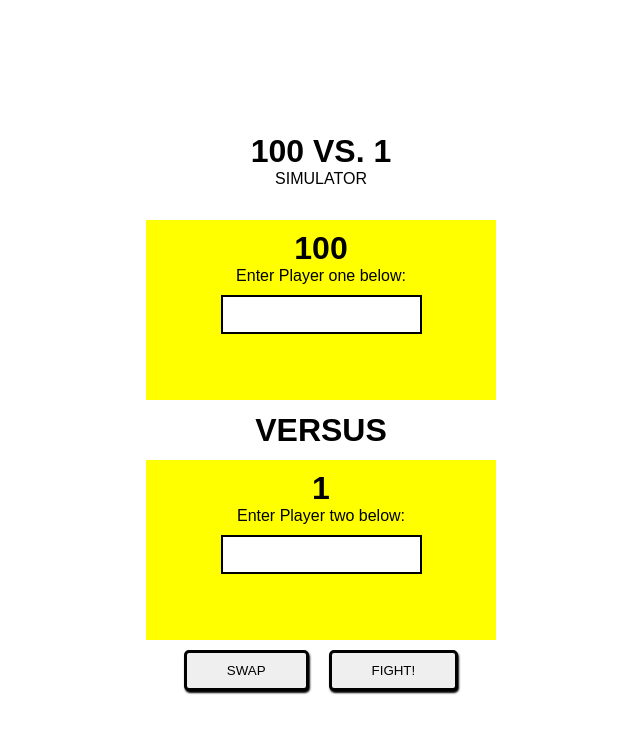
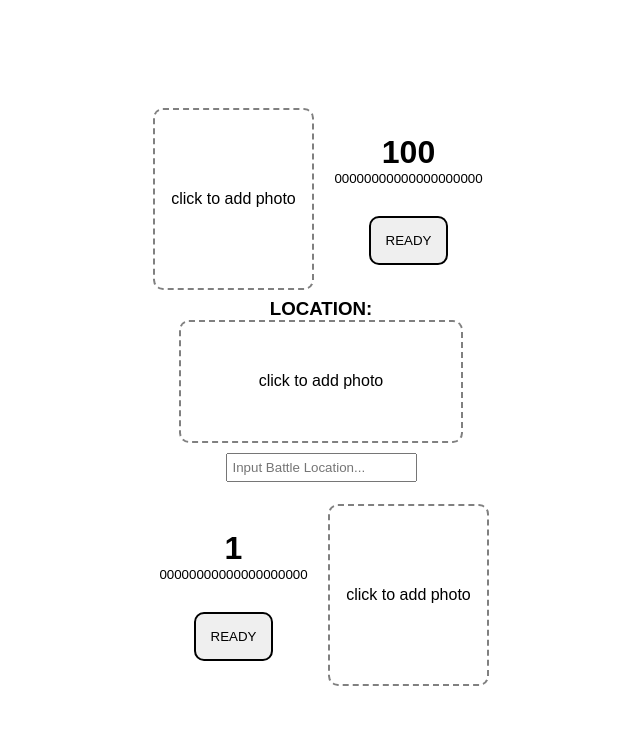
Before and after one commit to RSJR-19/100vs1Simulator, a plain HTML site: page index.html in a window 1280 px wide. Both pictures are taken after a click on the button "FIGHT!". Shown: the whole page, without its empty margins (319-959 px from the left). Drawn offline with Linux system fonts and the light colour scheme.

Commit message:
before final screen

```diff
--- a/index.html
+++ b/index.html
@@ -16,7 +16,7 @@
             <div class="sideA">
                 <h1>100</h1>
                 <span id="textSideA">Enter Player one below:</span>
-                <input class= "input-bar" type="text" id="inputA" autocorrect="off" autocomplete="off" spellcheck="false" maxlength="20">
+                <input class= "input-bar" type="text" id="inputA" autocorrect="off" autocomplete="off" spellcheck="false" maxlength="20" placeholder="Input 100...">
             </div>
             <div class="versus">
                 <h1>VERSUS</h1>
@@ -24,13 +24,45 @@
             <div class="sideB">
                 <h1>1</h1>
                 <span id="textSideB">Enter Player two below:</span>
-                <input type="text" class="input-bar" id="inputB" autocorrect="off" autocomplete="off" spellcheck="false" maxlength="20" >
+                <input type="text" class="input-bar" id="inputB" autocorrect="off" autocomplete="off" spellcheck="false" maxlength="20" placeholder="Input 1..." >
             </div>
             <div class="fight">
                  <button onclick="swap()">SWAP</button>
-                <button>FIGHT!</button>
+                <button onclick="fight()">FIGHT!</button>
             </div>
 
+        </div>
+        <div id="placeScreen">
+            <div id="playerASide">
+                <div class="left-A">
+                    <div class="img-space" id="uploadBoxA">click to add photo</div>
+                    <input type="file" id="fileInputA" accept="image/*">
+                </div>
+                <div class="right-A" style="display: flex; flex-direction: column; justify-content: center; align-items: center; margin: 0;">
+                    <h1 style="text-align: center;margin: 0;"><b>100</b></h1>
+                    <p id="AName" style="font-size: smaller; text-align: center;margin-bottom: 30px;">00000000000000000000</p>
+                    <button style="padding: 15px;border-radius: 10px;border: 2px solid black;">READY</button>
+                </div>
+
+            </div>
+            <div id="locationSide">
+                <h3 style="margin: 0; text-align: center;" id="locationH3">LOCATION:</h3>
+                <div class="img-location" id="uploadBoxLoc">click to add photo</div>
+                <input type="file" id="fileInputLoc" accept="image/*">
+                <input type="text" style="margin-top: 10px; padding: 5px;" id="locationInput" autocorrect="off" autocomplete="off" spellcheck="false" maxlength="20" placeholder="Input Battle Location...">
+
+            </div>
+            <div id="playerBSide">
+                <div class="left-B" style="display: flex; flex-direction: column; justify-content: center; align-items: center; margin: 0;">
+                    <h1 style="text-align: center;margin: 0;"><b>1</b></h1>
+                    <p id="BName" style="font-size: smaller; text-align: center;margin-bottom: 30px;">00000000000000000000</p>
+                    <button style="padding: 15px;border-radius: 10px;border: 2px solid black;">READY</button>
+                </div>
+                <div class="right-B">
+                    <div class="img-space" id="uploadBoxB">click to add photo</div>
+                    <input type="file" id="fileInputB" accept="image/*">
+                </div>
+            </div>
         </div>
 
     </div>
--- a/script.js
+++ b/script.js
@@ -1,8 +1,23 @@
 const inputA = document.getElementById("inputA")
 const inputB = document.getElementById("inputB")
+const AName = document.getElementById("AName");
+const BName = document.getElementById("BName");
 
 const textSideA = document.getElementById("textSideA")
 const textSideB = document.getElementById("textSideB")
+const locationH3 = document.getElementById("locationH3");
+const locationInput = document.getElementById('locationInput');
+
+const mainScreen = document.getElementById("mainScreen");
+const placeScreen = document.getElementById("placeScreen");
+
+const uplaodBoxA = document.getElementById("uploadBoxA");
+const uplaodBoxLoc = document.getElementById("uploadBoxLoc");
+const uplaodBoxB = document.getElementById("uploadBoxB");
+
+const fileInputA = document.getElementById("fileInputA");
+const fileInputLoc = document.getElementById("fileInputLoc");
+const fileInputB = document.getElementById("fileInputB");
 
 inputA.addEventListener("input", function() {
     if (inputA.value === ""){
@@ -54,3 +69,81 @@ function swap(){
 
     }
 }
+
+locationInput.addEventListener('input', ()=>{
+    if (locationInput.value === ""){
+        locationH3.textContent = "LOCATION: ";
+    }
+    else{
+        locationH3.textContent = `LOCATION: ${locationInput.value}`;
+    }
+})
+
+/*
+function fight(){
+    if (inputA.value !== "" && inputB.value !== ""){
+        setTimeout(()=>{
+            mainScreen.style.display = "none";
+            placeScreen.style.display = "flex";
+            AName.innerHTML = inputA.value;
+            BName.innerHTML = inputB.value;
+        }, 300)}
+    else if (inputA.value  === ""){
+        inputA.focus()
+    }
+    else if (inputB.value === ""){
+        inputB.focus()
+    }
+}
+*/
+
+function fight(){
+    mainScreen.style.display = "none";
+    placeScreen.style.display = 'flex';
+}
+
+uplaodBoxA.addEventListener('click', ()=>{
+    fileInputA.click();
+})
+uplaodBoxLoc.addEventListener('click', ()=>{
+    fileInputLoc.click();
+})
+uplaodBoxB.addEventListener('click', ()=>{
+    fileInputB.click();
+})
+
+fileInputA.addEventListener('change', (event)=>{
+    const fileA = event.target.files[0];
+    if (fileA && fileA.type.startsWith("image/")){
+        const readerA = new FileReader();
+    readerA.onload =(e) =>{
+        uplaodBoxA.style.backgroundImage = `url('${e.target.result}')`
+        uplaodBoxA.textContent = "";
+    };
+    readerA.readAsDataURL(fileA);
+}
+})
+
+fileInputLoc.addEventListener('change', (event)=>{
+    const fileLoc = event.target.files[0];
+    if (fileLoc && fileLoc.type.startsWith("image/")){
+        const readerLoc = new FileReader();
+    readerLoc.onload =(e) =>{
+        uplaodBoxLoc.style.backgroundImage = `url('${e.target.result}')`
+        uplaodBoxLoc.textContent = "";
+    };
+    readerLoc.readAsDataURL(fileLoc);
+}
+})
+
+fileInputB.addEventListener('change', (event)=>{
+    const fileB = event.target.files[0];
+    if (fileB && fileB.type.startsWith("image/")){
+        const readerB = new FileReader();
+    readerB.onload =(e) =>{
+        uplaodBoxB.style.backgroundImage = `url('${e.target.result}')`
+        uplaodBoxB.textContent = "";
+    };
+    readerB.readAsDataURL(fileB);
+}
+})
--- a/style.css
+++ b/style.css
@@ -23,6 +23,15 @@ body{
     height: 100%;
     display: flex;
     flex-direction: column;
+
+}
+
+#placeScreen {
+    display: flex;
+    height: 100%;
+    display: flex;
+    flex-direction: column;
+    display: none;
 
 }
 
@@ -108,3 +117,64 @@ body{
     box-shadow: none;
     transform: translateY(5px);
 }
+
+#playerASide, #playerBSide, #locationSide {
+    margin: 0;
+    height: 33%;
+}
+
+#playerASide, #playerBSide{
+
+    display: flex;
+
+}
+
+#locationSide{
+    display: flex;
+    justify-content: flex-start;
+    align-items: center;
+    flex-direction: column;
+
+}
+
+.img-location{
+    height: 60%;
+    width: 80%;
+    border-radius: 10px;
+}
+
+.left-A,.right-A, .left-B, .right-B{
+    width: 50%;
+
+}
+
+.left-A, .right-B{
+
+    display: flex;
+    justify-content: center;
+    align-items: center;
+
+}
+.img-space {
+    width: 90%;
+    height: 90%;
+
+    border-radius: 10px;
+}
+
+
+
+
+#uploadBoxA, #uploadBoxB, #uploadBoxLoc {
+    border: 2px dashed gray;
+    display: flex;
+    align-items: center;
+    justify-content: center;
+    background-size: cover;
+    background-position: center;
+    background-repeat: no-repeat;
+}
+
+#fileInputA, #fileInputB, #fileInputLoc {
+    display: none;
+}
```
